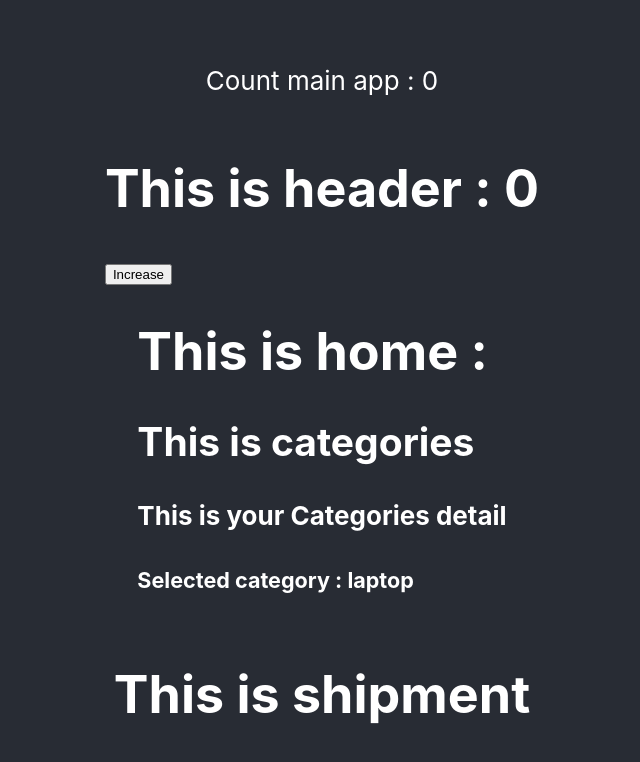
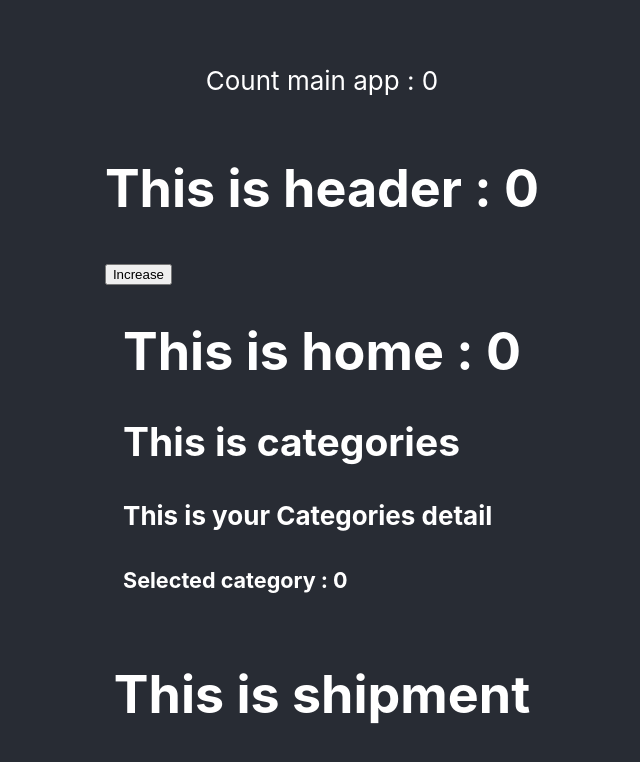
Before and after one commit to Sabbir185/react-context-api, a React (Create React App) app: page / in a window 1280 px wide. Shown: the top 762 px of the page, without its empty margins (318-958 px from the left). Built offline with nearby package versions, Linux system fonts and the light colour scheme.

Commit message:
dynamic context api data sharing

```diff
--- a/src/App.js
+++ b/src/App.js
@@ -10,12 +10,12 @@ export const CategoryContext = createContext();
 function App() {
   const [count, setCount] = useState(0);
   return (
-    <CategoryContext.Provider value='laptop'>
+    <CategoryContext.Provider value={count}>
       <header className="App-header">
 
         <p>Count main app : {count}</p>
         <Header count={count} setCount={setCount}></Header>
-        <Home count={count}></Home>
+        <Home></Home>
         <Shipment></Shipment>
 
       </header>
--- a/src/components/Home/Home.js
+++ b/src/components/Home/Home.js
@@ -1,10 +1,12 @@
-import React from 'react';
+import React, { useContext } from 'react';
+import { CategoryContext } from '../../App';
 import Categories from '../Categories/Categories';
 
 const Home = () => {
+    const count = useContext(CategoryContext);
     return (
         <div>
-            <h1>This is home : </h1>
+            <h1>This is home : {count}</h1>
             <Categories></Categories>
         </div>
     );
```
